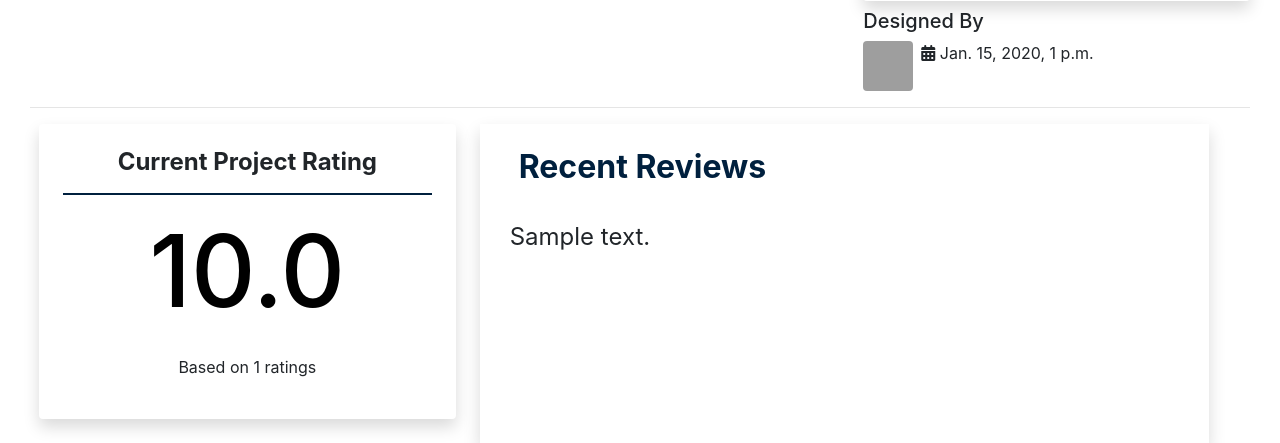
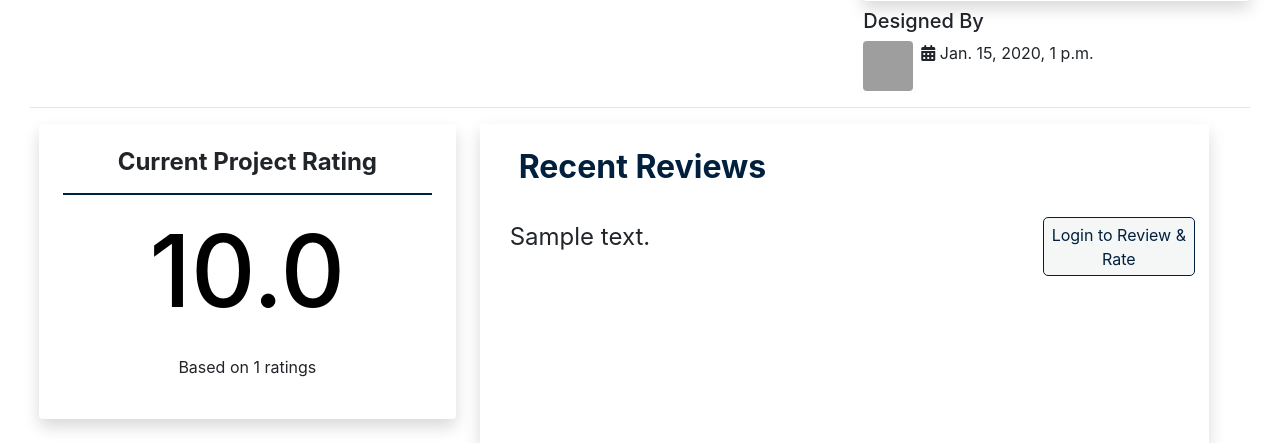
Before and after one commit to Reuben-Kipkemboi/Awwwards, a Django app: a page that uses app/templates/details.html in a window 1280 px wide. Shown: the part 386-829 px from the top of the page. Run offline with Django 4.2, Linux system fonts and the light colour scheme; tables that the repository leaves empty hold one stand-in row (values such as "Sample post"); some libraries are stand-ins or nearby versions; grey boxes are pictures that could not be loaded.

Commit message:
st:review-btn - optimize review button styling

```diff
--- a/app/static/css/styles.css
+++ b/app/static/css/styles.css
@@ -273,3 +273,14 @@
     line-height: 1.6;
 
 }
+#review-btn{
+    outline: 1px solid #00203e;
+    border: none;
+    padding: 3%;
+    background-color: #f4f7f6;
+    width: 150px;
+    color: #00203e;
+    border-radius: 4px;
+
+
+}
--- a/app/templates/details.html
+++ b/app/templates/details.html
@@ -4,7 +4,7 @@
 {% block title %}Awwwards|Project_Details{% endblock title%}
 {% block content %}
 <div class="container-fluid">
-{% include 'navbar.html' %}
+    {% include 'navbar.html' %}
     <div class="div.col-md-12 mt-4">
         <div class="body">
             <div class="col-md-12">
@@ -17,10 +17,12 @@
                     <div class="col-md-4">
                         <p>{{project.description}}</p>
 
-                        <div class ="col-md-12 p-2 rounded shadow clearfix">
+                        <div class="col-md-12 p-2 rounded shadow clearfix">
                             <h5 id="border-bottom">Links & Technologies</h5>
                             <p>Links</p>
-                            <a href="{{project.url}}"><p>Live site</p></a>
+                            <a href="{{project.url}}">
+                                <p>Live site</p>
+                            </a>
                             <hr>
                             <p>Technology / Language</p>
                             <p>{{project.languages}}</p>
@@ -29,10 +31,12 @@
                         <h5 class="desc mt-2">Designed By</h5>
                         <div class="d-flex flex-row user-info">
                             {% if project.user.profile.profile_pic.url %}
-                            <img class="rounded" src="{{ project.user.profile.profile_pic.url }}" id="user-profile-image">
+                            <img class="rounded" src="{{ project.user.profile.profile_pic.url }}"
+                                id="user-profile-image">
                             {% else %}
                             <img class="rounded"
-                                src="https://cdn.icon-icons.com/icons2/1154/PNG/512/1486564400-account_81513.png"id="user-profile-image">
+                                src="https://cdn.icon-icons.com/icons2/1154/PNG/512/1486564400-account_81513.png"
+                                id="user-profile-image">
                             {% endif %}
                             <div class="d-flex flex-column justify-content-start ml-2">
                                 <a href="">
@@ -70,7 +74,20 @@
                     </div>
                     <div class="col-md-7 shadow ml-4">
                         <h5 class="p-4" id="reviews-title">Recent Reviews</h5>
+                        {% if user.is_authenticated %}
+                        <a href="">
+                            <p class="float-md-right">
+                                <button id="review-btn">Review & Rate</button>
+                            </p>
+                        </a>
+                        {% else %}
+                        <a href="{% url 'Login' %}">
+                            <p class="float-md-right">
+                                <button id="review-btn"> Login to Review & Rate</button>
+                            </p>
+                        </a>
 
+                        {% endif %}
                         {% if ratings %}
                         {% for rating in ratings %}
                         <div class="col-md-10">
```
